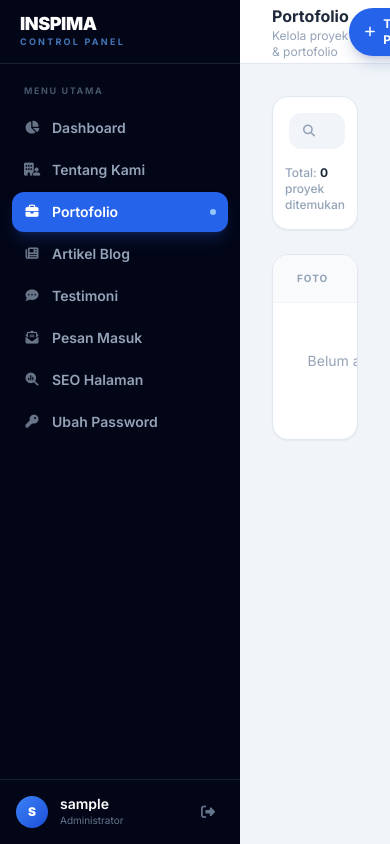
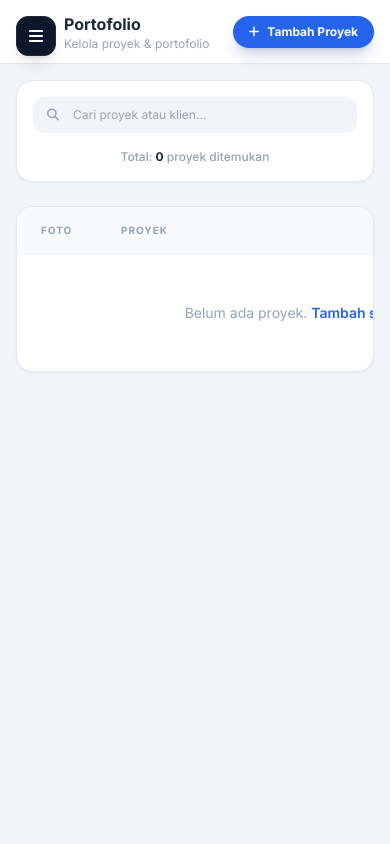
Before and after one commit to inspima/company-web, a PHP site: page /admin/projects.php in a window 390 px wide. Run offline with PHP 8.4, Linux system fonts and the light colour scheme; the visitor is signed in with stand-in values (Sample User, id 1); data that the repository does not hold is empty; a stand-in replaces the project's code that opens the database connection; some libraries are stand-ins or nearby versions.

Commit message:
responsive admin

```diff
--- a/admin/_sidebar.php
+++ b/admin/_sidebar.php
@@ -1,6 +1,5 @@
 <?php
 // Shared sidebar — include in every admin page
-// Requires: session already started, $_SESSION['admin_username'] available
 $_cur = basename($_SERVER['PHP_SELF']);
 $_nav = [
     ['href' => '/admin/index.php',    'icon' => 'fa-chart-pie',             'label' => 'Dashboard',    'file' => 'index.php'],
@@ -13,13 +12,25 @@ $_nav = [
     ['href' => '/admin/password.php', 'icon' => 'fa-key',                   'label' => 'Ubah Password','file' => 'password.php'],
 ];
 ?>
-<aside class="w-60 bg-slate-950 flex flex-col shrink-0 h-screen sticky top-0 z-20">
+
+<!-- Mobile Toggle Button (Fixed) -->
+<button id="sidebar-toggle" class="lg:hidden fixed top-4 left-4 z-40 w-10 h-10 bg-slate-900 text-white rounded-xl shadow-lg flex items-center justify-center border border-slate-800">
+    <i class="fa-solid fa-bars"></i>
+</button>
+
+<!-- Mobile Overlay -->
+<div id="sidebar-overlay" class="fixed inset-0 bg-slate-950/50 backdrop-blur-sm z-30 hidden lg:hidden"></div>
+
+<aside id="admin-sidebar" class="w-64 bg-slate-950 flex flex-col shrink-0 h-screen fixed lg:sticky top-0 z-40 -translate-x-full lg:translate-x-0 transition-transform duration-300">
     <!-- Logo -->
-    <div class="h-16 flex items-center px-5 border-b border-slate-800/80">
+    <div class="h-16 flex items-center px-5 border-b border-slate-800/80 justify-between">
         <div>
             <div class="text-lg font-black text-white tracking-tight leading-none">INSPIMA</div>
             <div class="text-[9px] text-blue-400/70 uppercase tracking-[0.25em] font-bold mt-0.5">Control Panel</div>
         </div>
+        <button id="sidebar-close" class="lg:hidden w-8 h-8 rounded-lg flex items-center justify-center text-slate-500 hover:text-white">
+            <i class="fa-solid fa-xmark"></i>
+        </button>
     </div>
 
     <!-- Navigation -->
@@ -58,3 +69,19 @@ $_nav = [
         </div>
     </div>
 </aside>
+
+<script>
+    const sidebar = document.getElementById('admin-sidebar');
+    const toggle = document.getElementById('sidebar-toggle');
+    const close = document.getElementById('sidebar-close');
+    const overlay = document.getElementById('sidebar-overlay');
+
+    function toggleSidebar() {
+        sidebar.classList.toggle('-translate-x-full');
+        overlay.classList.toggle('hidden');
+    }
+
+    toggle?.addEventListener('click', toggleSidebar);
+    close?.addEventListener('click', toggleSidebar);
+    overlay?.addEventListener('click', toggleSidebar);
+</script>
--- a/admin/about.php
+++ b/admin/about.php
@@ -160,7 +160,7 @@ if ($editId) {
 
     <div class="flex-1 flex flex-col overflow-hidden">
         <!-- Header -->
-        <header class="h-16 bg-white border-b border-slate-200 flex items-center justify-between px-8 flex-shrink-0">
+        <header class="h-16 bg-white border-b border-slate-200 flex items-center justify-between px-4 sm:px-8 pl-16 lg:pl-8 flex-shrink-0">
             <div>
                 <h2 class="text-base font-bold text-slate-800">Halaman Tentang Kami</h2>
                 <p class="text-xs text-slate-400">Edit konten dan tim untuk halaman /about</p>
@@ -171,7 +171,7 @@ if ($editId) {
             </a>
         </header>
 
-        <main class="flex-1 overflow-y-auto p-8">
+        <main class="flex-1 overflow-y-auto p-4 sm:p-8">
 
             <?php if ($msg): ?>
             <div class="flex items-center gap-2.5 px-5 py-3.5 rounded-xl mb-6 text-sm
--- a/admin/index.php
+++ b/admin/index.php
@@ -28,7 +28,7 @@ $latestArticles = $pdo->query("SELECT title, slug, created_at FROM articles ORDE
 
     <div class="flex-1 flex flex-col overflow-hidden">
         <!-- Header -->
-        <header class="h-16 bg-white border-b border-slate-200 flex items-center justify-between px-8 flex-shrink-0">
+        <header class="h-16 bg-white border-b border-slate-200 flex items-center justify-between px-4 sm:px-8 pl-16 lg:pl-8 flex-shrink-0">
             <div>
                 <h2 class="text-base font-bold text-slate-800">Dashboard</h2>
                 <p class="text-xs text-slate-400">Selamat datang kembali, <span class="font-semibold text-slate-600"><?= htmlspecialchars($_SESSION['admin_username']) ?></span></p>
@@ -40,7 +40,7 @@ $latestArticles = $pdo->query("SELECT title, slug, created_at FROM articles ORDE
         </header>
 
         <!-- Content -->
-        <main class="flex-1 overflow-y-auto p-8">
+        <main class="flex-1 overflow-y-auto p-4 sm:p-8">
 
             <!-- Stats -->
             <div class="grid grid-cols-1 sm:grid-cols-2 lg:grid-cols-4 gap-5 mb-8">
--- a/admin/pages.php
+++ b/admin/pages.php
@@ -49,14 +49,14 @@ $pageIcons = [
 
     <div class="flex-1 flex flex-col overflow-hidden">
         <!-- Header -->
-        <header class="h-16 bg-white border-b border-slate-200 flex items-center justify-between px-8 flex-shrink-0">
+        <header class="h-16 bg-white border-b border-slate-200 flex items-center justify-between px-4 sm:px-8 pl-16 lg:pl-8 flex-shrink-0">
             <div>
                 <h2 class="text-base font-bold text-slate-800">SEO Halaman Statis</h2>
                 <p class="text-xs text-slate-400">Optimasi meta untuk setiap halaman</p>
             </div>
         </header>
 
-        <main class="flex-1 overflow-y-auto p-8">
+        <main class="flex-1 overflow-y-auto p-4 sm:p-8">
 
             <?php if($msg): ?>
             <div class="flex items-center gap-2.5 px-5 py-3.5 rounded-xl mb-6 text-sm bg-emerald-50 border border-emerald-200 text-emerald-700">
--- a/admin/password.php
+++ b/admin/password.php
@@ -50,7 +50,7 @@ if($_SERVER['REQUEST_METHOD'] === 'POST') {
 
     <div class="flex-1 flex flex-col overflow-hidden">
         <!-- Header -->
-        <header class="h-16 bg-white border-b border-slate-200 flex items-center justify-between px-8 flex-shrink-0">
+        <header class="h-16 bg-white border-b border-slate-200 flex items-center justify-between px-4 sm:px-8 pl-16 lg:pl-8 flex-shrink-0">
             <div>
                 <h2 class="text-base font-bold text-slate-800">Ubah Password</h2>
                 <p class="text-xs text-slate-400">Ganti password akun administrator Anda</p>
@@ -62,7 +62,7 @@ if($_SERVER['REQUEST_METHOD'] === 'POST') {
         </header>
 
         <!-- Content -->
-        <main class="flex-1 overflow-y-auto p-8">
+        <main class="flex-1 overflow-y-auto p-4 sm:p-8">
             <div class="max-w-xl mx-auto bg-white rounded-2xl border border-slate-200 shadow-sm p-8">
                 <?php if($msg): ?>
                 <div class="flex items-center gap-2.5 bg-green-50 text-green-600 px-4 py-3 rounded-xl mb-6 text-sm border border-green-200">
--- a/admin/projects.php
+++ b/admin/projects.php
@@ -118,7 +118,7 @@ function imgUploadBlock($label, $icon, $fileKey, $nameKey, $altKey, $current, $c
 
     <div class="flex-1 flex flex-col overflow-hidden">
         <!-- Header -->
-        <header class="h-16 bg-white border-b border-slate-200 flex items-center justify-between px-8 flex-shrink-0">
+        <header class="h-16 bg-white border-b border-slate-200 flex items-center justify-between px-4 sm:px-8 pl-16 lg:pl-8 flex-shrink-0">
             <div class="flex items-center gap-3">
                 <?php if($action !== 'list'): ?>
                 <a href="/admin/projects.php" class="w-8 h-8 rounded-lg flex items-center justify-center text-slate-400 hover:text-slate-700 hover:bg-slate-100 transition-all">
@@ -140,7 +140,7 @@ function imgUploadBlock($label, $icon, $fileKey, $nameKey, $altKey, $current, $c
             <?php endif; ?>
         </header>
 
-        <main class="flex-1 overflow-y-auto p-8">
+        <main class="flex-1 overflow-y-auto p-4 sm:p-8">
 
             <?php if($msg): ?>
             <div class="flex items-center gap-2.5 px-5 py-3.5 rounded-xl mb-6 text-sm <?= $msg_type==='red' ? 'bg-red-50 border border-red-200 text-red-700' : 'bg-emerald-50 border border-emerald-200 text-emerald-700' ?>">
@@ -186,7 +186,8 @@ function imgUploadBlock($label, $icon, $fileKey, $nameKey, $altKey, $current, $c
 
             <!-- LIST VIEW -->
             <div class="bg-white rounded-2xl border border-slate-200 shadow-sm overflow-hidden">
-                <table class="w-full text-left">
+                <div class="overflow-x-auto">
+                    <table class="w-full text-left min-w-[600px]">
                     <thead>
                         <tr class="border-b border-slate-100 bg-slate-50">
                             <th class="px-6 py-4 text-[10px] font-bold uppercase tracking-widest text-slate-400 w-20">Foto</th>
@@ -238,7 +239,8 @@ function imgUploadBlock($label, $icon, $fileKey, $nameKey, $altKey, $current, $c
                         </tr>
                         <?php endforeach; endif; ?>
                     </tbody>
-                </table>
+                    </table>
+                </div>
             </div>
 
             <!-- Pagination -->
```
Also changed, not shown: admin/articles.php (+6 -4 lines), admin/contacts.php (+6 -4 lines), admin/testimonials.php (+6 -4 lines).
